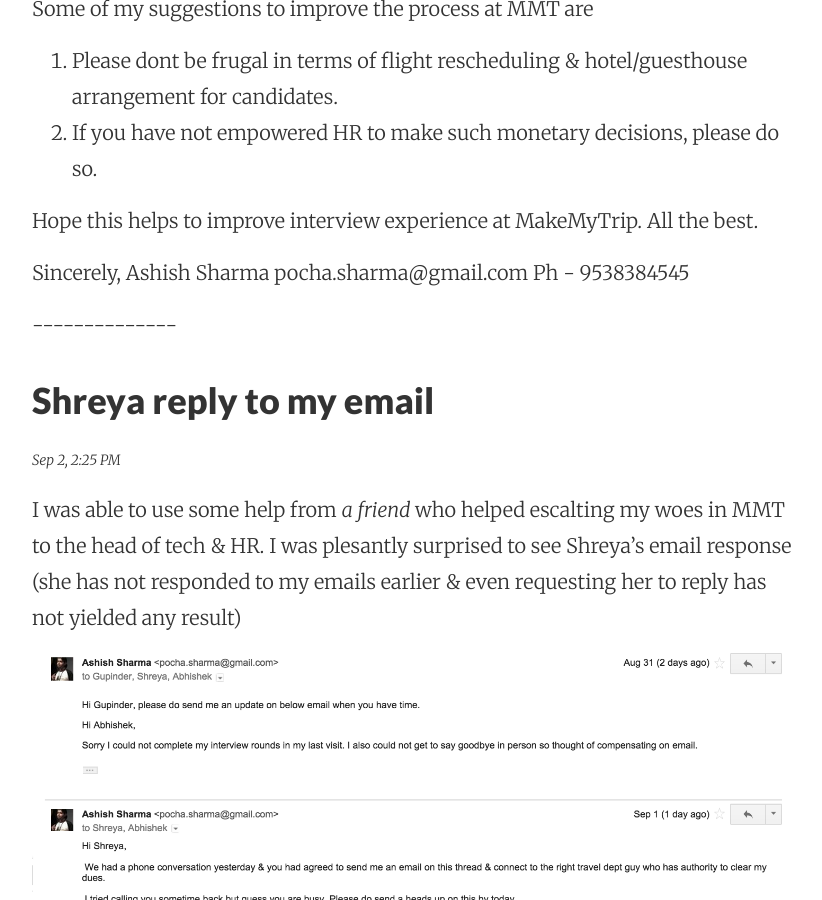
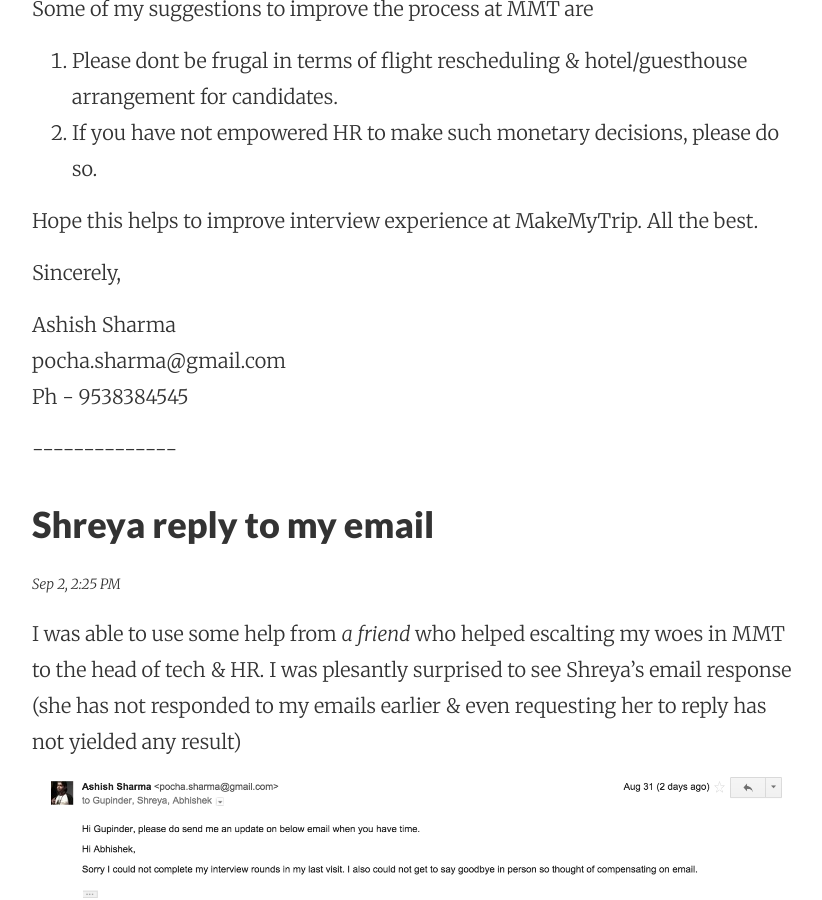
Before and after one commit to shaming-them/shaming-them.github.io, a Jekyll site: the page built from _posts/2015-09-01-my-interview-experience-with-makemytrip.md, in a window 1280 px wide and 900 px high, scrolled down 7675 px. Shown: the whole window, without its empty margins (224-1046 px from the left). Built offline with Jekyll 4.4.1, drawn with Linux system fonts in a browser that asks for light colours; nearby versions of some CDN libraries; Markdown is read by kramdown in place of the engine named in the settings; comment, search, counter and statistics services are not loaded.

```diff
--- a/_posts/2015-09-01-my-interview-experience-with-makemytrip.md
+++ b/_posts/2015-09-01-my-interview-experience-with-makemytrip.md
@@ -79,9 +79,10 @@ Dear MakeMyTrip,
  Hope this helps to improve interview experience at MakeMyTrip. All the best.
 
 Sincerely,
-Ashish Sharma
-pocha.sharma@gmail.com
-Ph - 9538384545
+
+Ashish Sharma<br/>
+pocha.sharma@gmail.com<br/>
+Ph - 9538384545<br/>
 
 <p id="update-1">--------------</p>
 
```
